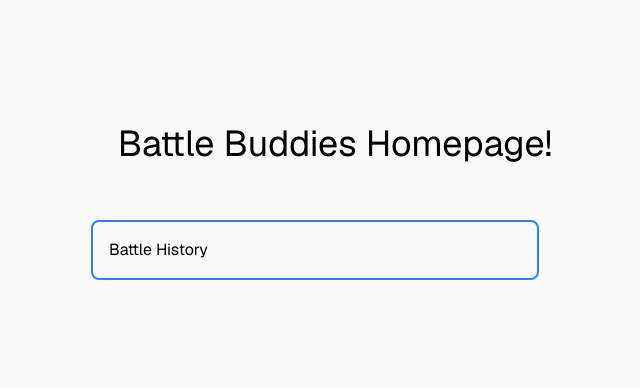
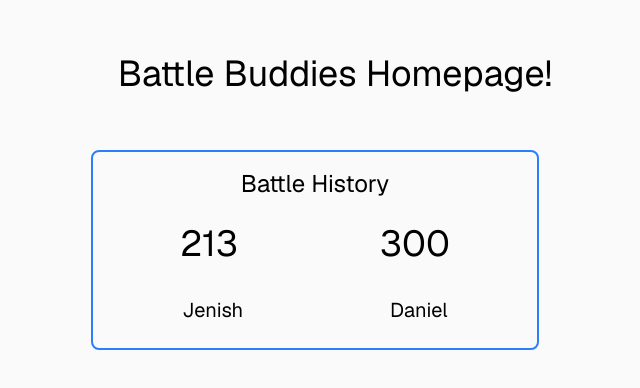
Before and after one commit to jenishpatel-jp/battle-buddies, a Next.js app: page / in a window 1280 px wide. Shown: the part 210-598 px from the top of the page, without its empty margins (325-965 px from the left). Built offline with nearby package versions, Linux system fonts and the light colour scheme.

Commit message:
Fleshed out the Battle History Component and created a framework of how the component would look

```diff
--- a/components/battle-history/BattleHistory.tsx
+++ b/components/battle-history/BattleHistory.tsx
@@ -1,7 +1,15 @@
 const BattleHistory = () => {
   return (
     <div className="flex flex-col border-2 border-blue-500 rounded-lg p-4 m-4 w-full max-w-md">
-        <h2 className="text-black">Battle History</h2>
+        <h2 className="text-black text-2xl text-center">Battle History</h2>
+        <div className="flex flex-row items-center w-full justify-around mt-4">
+            <h2 className="text-black items-center justify-center p-2 text-center text-4xl">213</h2>
+            <h2 className="text-black items-center justify-center p-2 text-center text-4xl">300</h2>
+        </div>
+        <div className="flex flex-row items-center w-full justify-around mt-4">
+            <h2 className="text-black items-center justify-center p-2 text-center text-xl">Jenish</h2>
+            <h2 className="text-black items-center justify-center p-2 text-center text-xl">Daniel</h2>
+        </div>
     </div>
   )
 }
```
